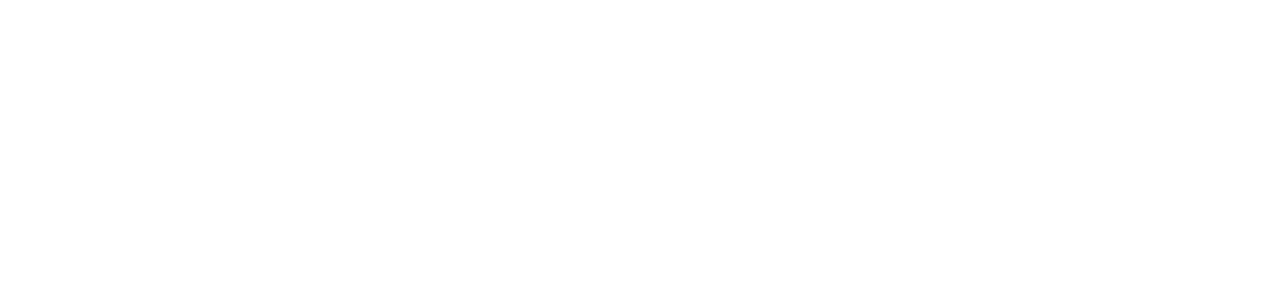
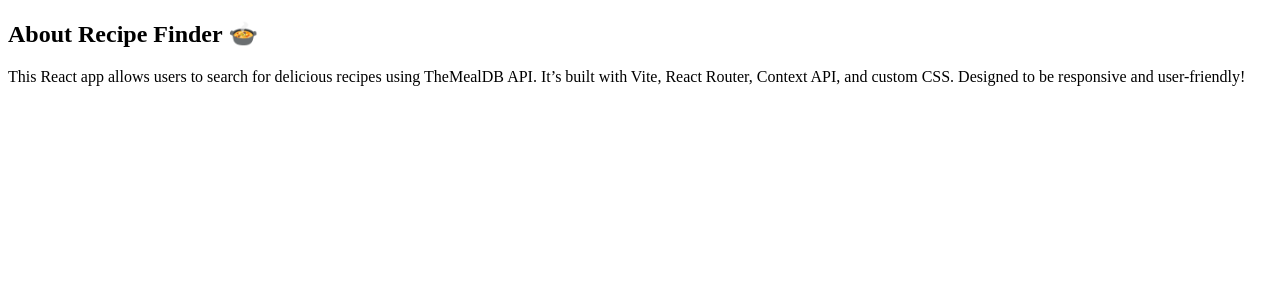
Before and after one commit to NamanKajla/Tasty-Bites, a React (Vite) app: page /about in a window 1280 px wide. Before the commit this address had no page. Shown: the top 300 px of the page. Built offline with nearby package versions, Linux system fonts and the light colour scheme.

Commit message:
added About and Contact

```diff
--- a/src/App.jsx
+++ b/src/App.jsx
@@ -1,6 +1,8 @@
 import React from "react";
 import { Routes, Route } from "react-router-dom";
 import Home from "./pages/Home";
+import About from './pages/About'
+import Contact from './pages/Contact'
 import Recipes from "./pages/Recipes";
 
 const App = () => {
@@ -8,6 +10,9 @@ const App = () => {
     <Routes>
       <Route path="/" element={<Home />} />
       <Route path="/recipes" element={<Recipes />} />
+      <Route path="/about" element={<About />} />
+      <Route path="/contact" element={<Contact />} />
+
     </Routes>
   );
 };
--- a/src/pages/About.jsx
+++ b/src/pages/About.jsx
@@ -1,9 +1,13 @@
-import React from 'react'
-
 function About() {
   return (
-    <div>About</div>
-  )
+    <div className="about-page">
+      <h2>About Recipe Finder 🍲</h2>
+      <p>
+        This React app allows users to search for delicious recipes using TheMealDB API.
+        It’s built with Vite, React Router, Context API, and custom CSS. Designed to be responsive and user-friendly!
+      </p>
+    </div>
+  );
 }
 
-export default About
+export default About;
--- /dev/null
+++ b/src/pages/Contact.jsx
@@ -0,0 +1,9 @@
+import React from 'react'
+
+function Contact() {
+  return (
+    <div>Contact</div>
+  )
+}
+
+export default Contact
```
